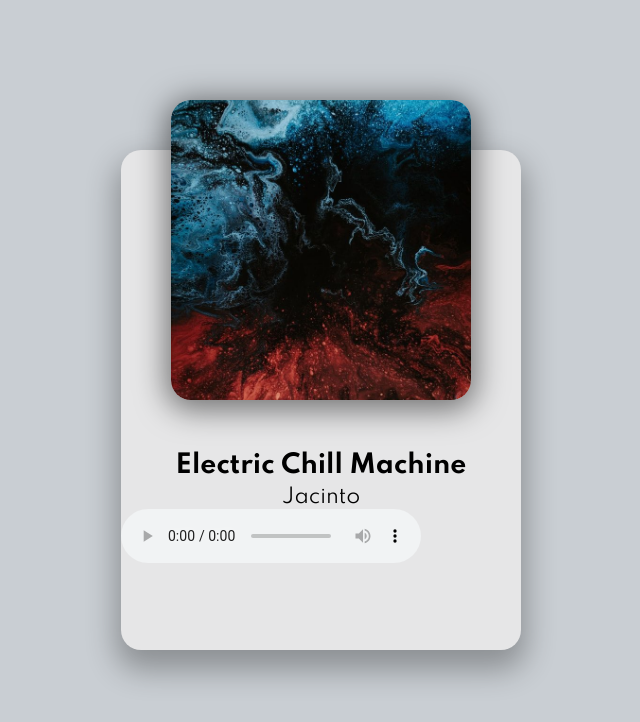
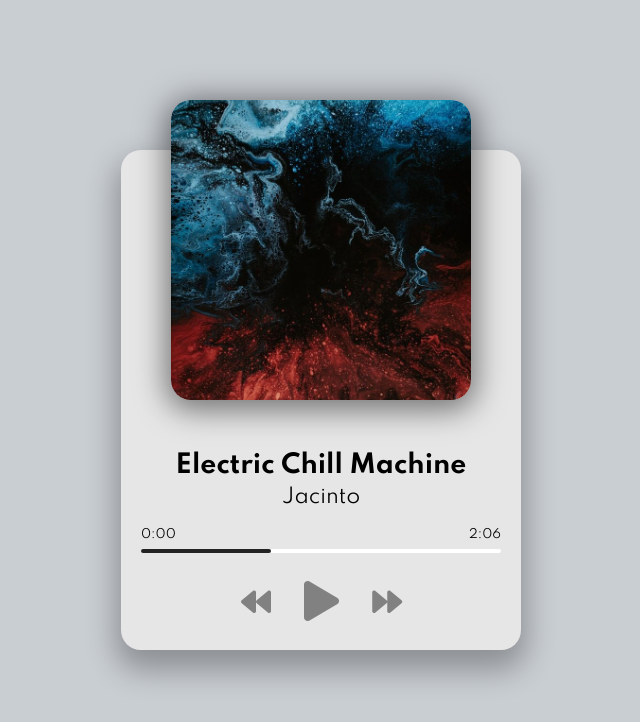
Before and after one commit to kronosGR/JS-music-player, a plain HTML site: page index.html in a window 1280 px wide. Shown: the whole page, without its empty margins (319-959 px from the left). Drawn offline with Linux system fonts and the light colour scheme.

Commit message:
added audio controls and style

```diff
--- a/index.html
+++ b/index.html
@@ -1,13 +1,15 @@
 <!DOCTYPE html>
 <html lang="en">
+
 <head>
     <meta charset="UTF-8">
     <meta name="viewport" content="width=device-width, initial-scale=1.0">
     <title>Music Player</title>
     <link rel="icon" type="image/png" href="favicon.png">
-    <link rel="stylesheet" href="https://cdnjs.cloudflare.com/ajax/libs/font-awesome/5.10.2/css/all.min.css"/>
+    <link rel="stylesheet" href="https://cdnjs.cloudflare.com/ajax/libs/font-awesome/5.10.2/css/all.min.css" />
     <link rel="stylesheet" href="style.css">
 </head>
+
 <body>
     <div class="player-container">
         <div class="img-container">
@@ -15,10 +17,24 @@
         </div>
         <h2 id="title">Electric Chill Machine</h2>
         <h3 id="artist">Jacinto</h3>
-        <audio src="music/jacinto-1.mp3" controls></audio>
+        <audio src="music/jacinto-1.mp3"></audio>
+
+        <div class="progress-container" id="progress-container">
+            <div class="progress" id="progress"></div>
+            <div class="duration-wrapper">
+                <span id="current-time">0:00</span>
+                <span id="duration">2:06</span>
+            </div>
+        </div>
+        <div class="player-controls">
+            <i class="fas fa-backward" id="prev" title="Previous"></i>
+            <i class="fas fa-play main-button" id="play" title="Play "></i>
+            <i class="fas fa-forward" id="next" title="Next"></i>
+        </div>
     </div>
 
     <!-- Script -->
     <script src="script.js"></script>
 </body>
+
 </html>
--- a/style.css
+++ b/style.css
@@ -68,7 +68,7 @@ h3 {
   border-radius: 5px;
   height: 100%;
   /* change this to show progress */
-  width: 66%;
+  width: 36%;
   transition: width 0.1s linear;
 }
 
@@ -91,7 +91,12 @@ h3 {
   font-size: 30px;
   color: rgb(129, 129, 129);
   margin-right: 30px;
+  cursor: pointer;
+  user-select: none;
+}
 
+.fas:hover{
+  filter: brightness(80%)
 }
 
 
```
